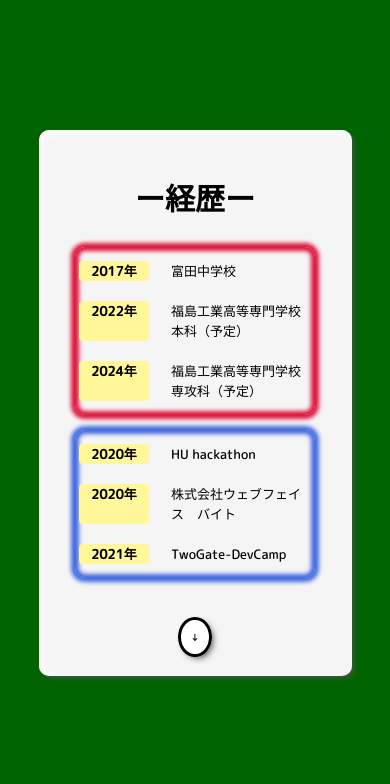
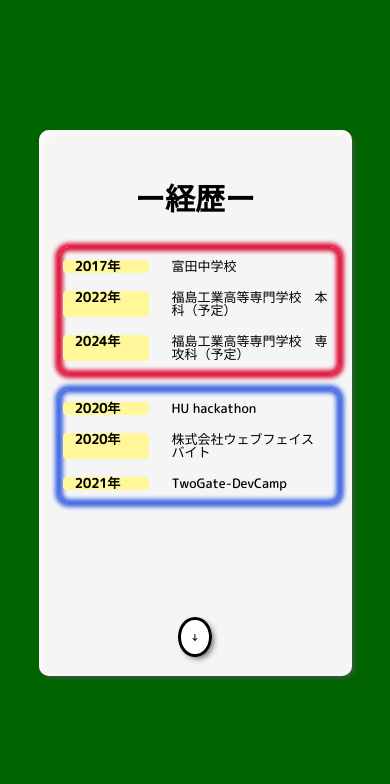
Before and after one commit to yukiti224gt/MyPortfolio, a PHP site: page /index.php in a window 390 px wide. Shown: the part 1727-2511 px from the top of the page. Run offline with PHP 8.4, Linux system fonts and the light colour scheme.

Commit message:
FIX: iphone8ずれ

```diff
--- a/style.css
+++ b/style.css
@@ -104,6 +104,7 @@
   transition: all 0.5s;
   opacity: 0.7;
   z-index: 998;
+
 }
 
 .clicked .menu {
@@ -118,6 +119,7 @@
   left: 0;
   right: 0;
   flex-wrap: wrap;
+  padding: 0;
 }
 
 .menu a {
@@ -340,7 +342,7 @@ section:not(:first-child)>div>h2 {
 }
 
 .background p:nth-child(1) {
-  width: 29%;
+  width: 32%;
 }
 
 .background p:nth-child(2) {
@@ -493,4 +495,13 @@ section:not(:first-child)>div>h2 {
   .content {
     padding: 0;
   }
+
+  .bar {
+    width: 100%;
+  }
+
+  .background p {
+    line-height: 13px;
+    margin: 9px 0;
+  }
 }
```
